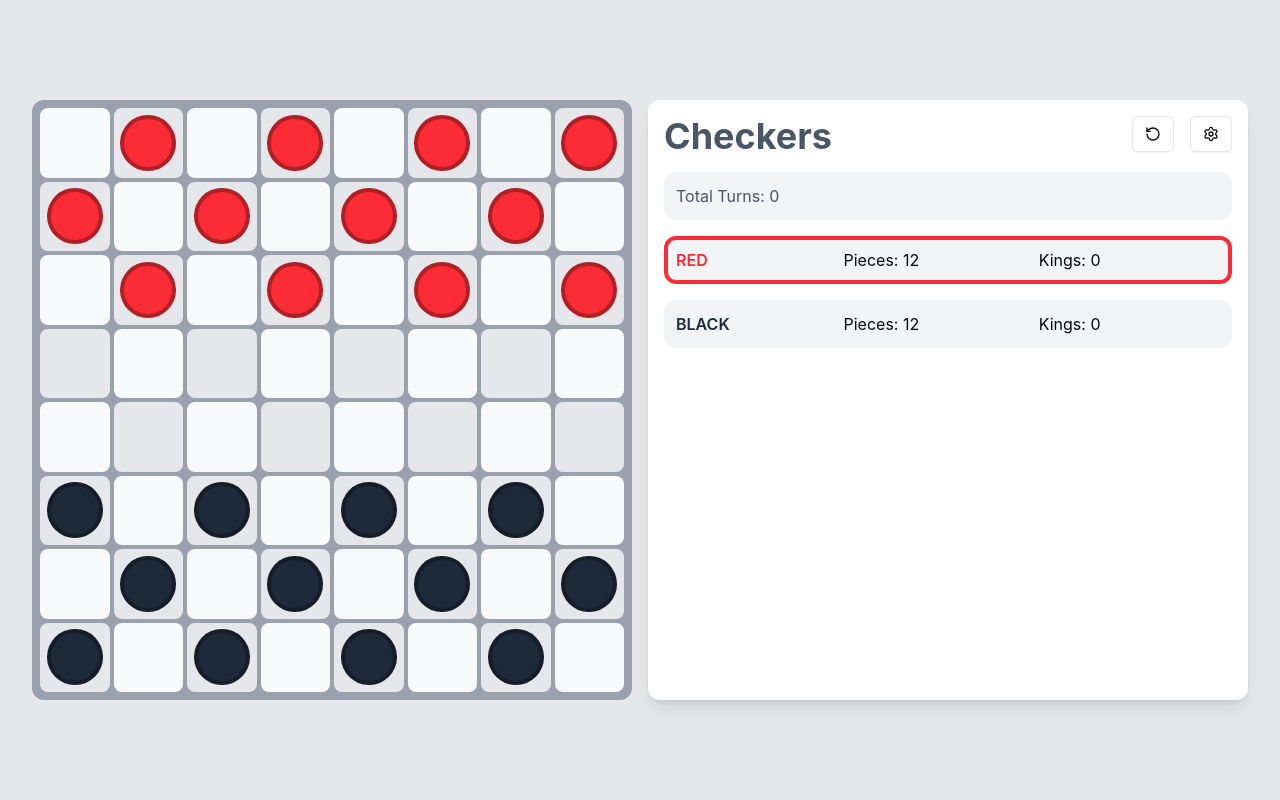
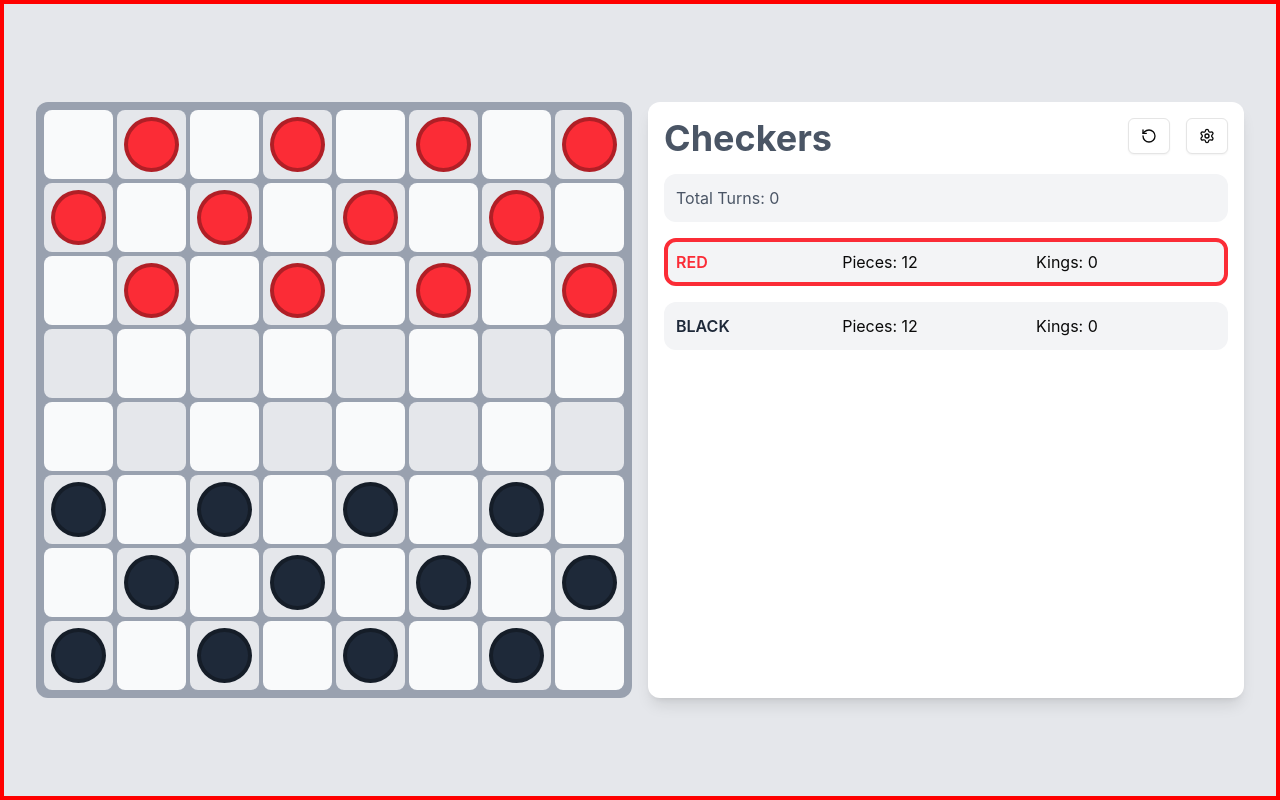
Before and after one commit to chrisknsmn/checkers, a Next.js app: page / in a window 1280 px wide. Built offline with nearby package versions, Linux system fonts and the light colour scheme.

Commit message:
Update page.tsx

```diff
--- a/app/page.tsx
+++ b/app/page.tsx
@@ -6,7 +6,7 @@ import { useGame } from "@/hooks/useGame";
 export default function Home() {
   const { gameState, handleCellClick, handleDragEnd, resetGame } = useGame();
   return (
-    <main className="h-dvh w-full flex items-center justify-center flex-col p-4 md:p-8 overflow-hidden">
+    <main className="h-dvh w-full flex items-center justify-center flex-col p-4 md:p-8 overflow-hidden b">
       <div className="flex-0 max-w-screen-2xl mx-auto w-full flex flex-col md:flex-row gap-4">
         <div className="flex flex-1 items-top md:items-center justify-center order-2 md:order-1">
           <div className="w-full h-auto aspect-square">
```
